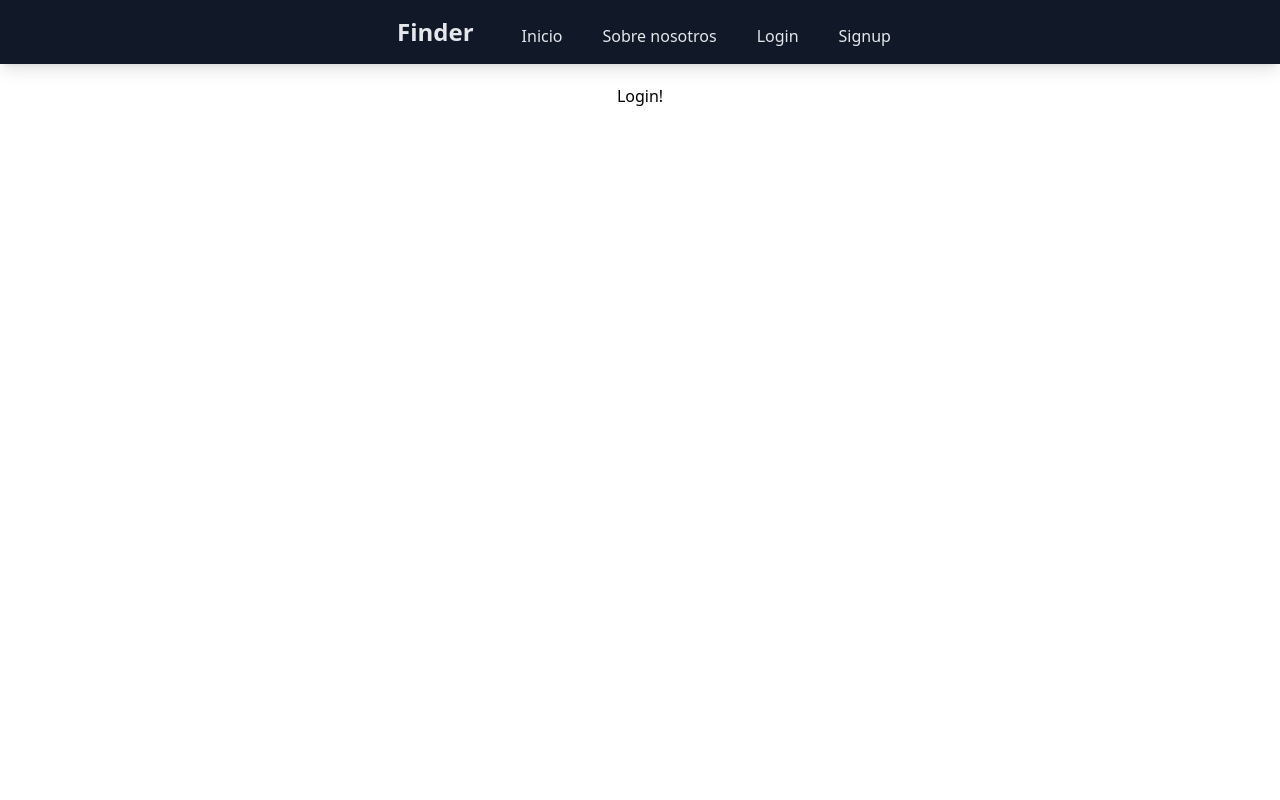
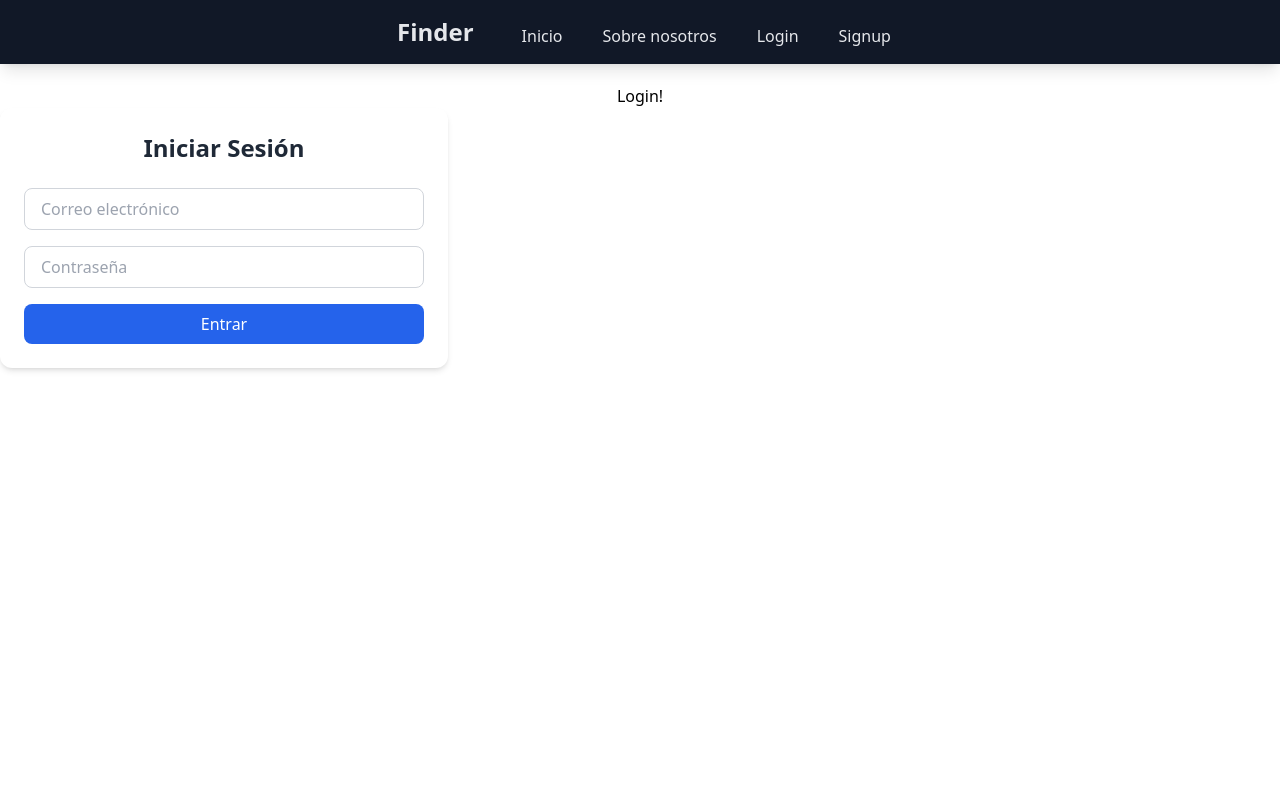
Before and after one commit to soutAle/Growise, a React (Vite) app: page /login in a window 1280 px wide. Shown: the top 800 px of the page. Built offline with nearby package versions, Linux system fonts and the light colour scheme.

Commit message:
Primer registro y login funcional

```diff
--- a/package.json
+++ b/package.json
@@ -11,6 +11,7 @@
   },
   "dependencies": {
     "@reduxjs/toolkit": "^2.5.1",
+    "axios": "^1.9.0",
     "react": "^18.3.1",
     "react-dom": "^18.3.1",
     "react-redux": "^9.2.0",
--- a/src/frontend/components/CounterTest.jsx
+++ /dev/null
@@ -1,18 +0,0 @@
-import { useDispatch, useSelector } from "react-redux";
-import { increment, decrement, reset } from "../../redux/slices/Counter.jsx";
-
-
-export const CounterTest = () => {
-    const counter = useSelector(state => state.counter.value);
-    const dispatch = useDispatch();
-
-    return (
-        <div className="container mx-auto">
-            <h1 className="text-2xl font-bold text-center my-10">Counter</h1>
-            <button className="bg-blue-200 rounded-md p-2 m-2" onClick={() => dispatch(increment())}>Increment</button>
-            <button className="bg-red-200 rounded-md p-2 m-2" onClick={() => dispatch(decrement())}>Decrement</button>
-            <button className="bg-green-200 rounded-md p-2 m-2" onClick={() => dispatch(reset())}>Reset</button>
-            <p className="text-center text-2xl font-bold">{counter}</p>
-        </div>
-    )
-}
--- /dev/null
+++ b/src/frontend/components/LoginFormComponent.jsx
@@ -0,0 +1,74 @@
+import React, { useState } from 'react'
+import axios from 'axios'
+import { useDispatch } from 'react-redux'
+import { loginSuccess } from '../../redux/slices/authSlice.js'
+import { useNavigate } from 'react-router-dom'
+
+export const LoginFormComponent = () => {
+    const [email, setEmail] = useState('')
+    const [password, setPassword] = useState('')
+    const [error, setError] = useState(null)
+
+    const dispatch = useDispatch()
+    const navigate = useNavigate()
+
+    const handleLogin = async (e) => {
+        e.preventDefault()
+        try {
+            const res = await axios.post('http://localhost:3001/api/login', {
+                email,
+                password,
+            })
+
+            dispatch(loginSuccess({ user: res.data.user, token: res.data.access_token }))
+            localStorage.setItem('token', res.data.access_token)
+            navigate('/home')
+            console.log(res.data)
+        } catch (err) {
+            console.error(err)
+            setError(err.response?.data?.msg || 'Error al iniciar sesión')
+        }
+    }
+
+    return (
+        <div className="w-full max-w-md p-6 bg-white rounded-xl shadow-md">
+            <h2 className="text-2xl font-semibold text-center text-gray-800 mb-6">Iniciar Sesión</h2>
+
+            <form onSubmit={handleLogin} className="space-y-4">
+                <div>
+                    <input
+                        type="email"
+                        placeholder="Correo electrónico"
+                        value={email}
+                        onChange={(e) => setEmail(e.target.value)}
+                        className="w-full px-4 py-2 border border-gray-300 rounded-lg focus:outline-none focus:ring-2 focus:ring-blue-500"
+                    />
+                </div>
+
+                <div>
+                    <input
+                        type="password"
+                        placeholder="Contraseña"
+                        value={password}
+                        onChange={(e) => setPassword(e.target.value)}
+                        className="w-full px-4 py-2 border border-gray-300 rounded-lg focus:outline-none focus:ring-2 focus:ring-blue-500"
+                    />
+                </div>
+
+                <button
+                    type="submit"
+                    className="w-full bg-blue-600 text-white py-2 rounded-lg hover:bg-blue-700 transition-colors"
+                >
+                    Entrar
+                </button>
+            </form>
+
+            {error && (
+                <p className="text-red-500 text-sm text-center mt-4">
+                    {error}
+                </p>
+            )}
+        </div>
+
+    )
+}
--- /dev/null
+++ b/src/frontend/components/SingUpFormComponent.jsx
@@ -0,0 +1,85 @@
+import React, { useState } from "react";
+import axios from "axios";
+import { useDispatch } from "react-redux";
+import { loginSuccess } from "../../redux/slices/authSlice.js";
+import { useNavigate } from "react-router-dom";
+
+export const SignUpFormComponent = () => {
+    const [name, setName] = useState("");
+    const [email, setEmail] = useState("");
+    const [password, setPassword] = useState("");
+    const [error, setError] = useState(null);
+
+    const dispatch = useDispatch();
+    const navigate = useNavigate();
+
+    const handleSignUp = async (e) => {
+        e.preventDefault();
+
+        try {
+            const res = await axios.post("http://localhost:3001/api/signup", {
+                name,
+                email,
+                password,
+            });
+
+            dispatch(loginSuccess({ user: res.data.user, token: res.data.access_token }));
+            localStorage.setItem("token", res.data.access_token);
+            navigate("/home");
+        } catch (err) {
+            console.error(err);
+            setError(err.response?.data?.error || "Error al registrarse");
+        }
+    };
+
+    return (
+        <div className="w-full max-w-md p-6 bg-white rounded-xl shadow-md">
+            <h2 className="text-2xl font-semibold text-center text-gray-800 mb-6">Registro</h2>
+
+            <form onSubmit={handleSignUp} className="space-y-4">
+                <div>
+                    <input
+                        type="text"
+                        placeholder="Nombre"
+                        value={name}
+                        onChange={(e) => setName(e.target.value)}
+                        className="w-full px-4 py-2 border border-gray-300 rounded-lg focus:outline-none focus:ring-2 focus:ring-blue-500"
+                    />
+                </div>
+
+                <div>
+                    <input
+                        type="email"
+                        placeholder="Correo electrónico"
+                        value={email}
+                        onChange={(e) => setEmail(e.target.value)}
+                        className="w-full px-4 py-2 border border-gray-300 rounded-lg focus:outline-none focus:ring-2 focus:ring-blue-500"
+                    />
+                </div>
+
+                <div>
+                    <input
+                        type="password"
+                        placeholder="Contraseña"
+                        value={password}
+                        onChange={(e) => setPassword(e.target.value)}
+                        className="w-full px-4 py-2 border border-gray-300 rounded-lg focus:outline-none focus:ring-2 focus:ring-blue-500"
+                    />
+                </div>
+
+                <button
+                    type="submit"
+                    className="w-full bg-blue-600 text-white py-2 rounded-lg hover:bg-blue-700 transition-colors"
+                >
+                    Registrar
+                </button>
+            </form>
+
+            {error && (
+                <p className="text-red-500 text-sm text-center mt-4">
+                    {error}
+                </p>
+            )}
+        </div>
+    );
+};
--- a/src/frontend/pages/Home.jsx
+++ b/src/frontend/pages/Home.jsx
@@ -1,5 +1,4 @@
 import React from "react";
-import { CounterTest } from "../components/CounterTest.jsx";
 
 
 export const Home = () => {
@@ -7,7 +6,6 @@ export const Home = () => {
         <div className="container h-screen text-center my-5">
             <div className="title-box">
                 <h1>Home</h1>
-                <CounterTest />
             </div>
         </div>
     )
--- a/src/frontend/pages/Login.jsx
+++ b/src/frontend/pages/Login.jsx
@@ -1,4 +1,5 @@
 import React from "react";
+import { LoginFormComponent } from '../components/LoginFormComponent.jsx';
 
 
 export const Login = () => {
@@ -6,6 +7,7 @@ export const Login = () => {
         <div className="container h-screen text-center my-5">
             <div className="title-box">
                 <h1>Login!</h1>
+                <LoginFormComponent />
             </div>
         </div>
     )
--- a/src/frontend/pages/Signup.jsx
+++ b/src/frontend/pages/Signup.jsx
@@ -1,10 +1,12 @@
 import React from "react";
+import { SignUpFormComponent } from '../components/SingUpFormComponent.jsx';
 
 
 export const Signup = () => {
     return (
         <div className="h-screen text-center my-5">
             <h1>Signup!</h1>
+            <SignUpFormComponent />
         </div>
     )
 }
--- a/src/redux/slices/Counter.jsx
+++ /dev/null
@@ -1,23 +0,0 @@
-import { createSlice } from '@reduxjs/toolkit'
-
-export const Counter = createSlice({
-    name: 'counter',
-    initialState: {
-        value: 0
-    },
-    reducers: {
-        increment: (state) => {
-            state.value += 1
-        },
-        decrement: (state) => {
-            state.value -= 1
-        },
-        reset: (state) => {
-            state.value = 0
-        },
-
-    }
-
-})
-export const { increment, decrement, reset } = Counter.actions;
-export default Counter.reducer;
--- /dev/null
+++ b/src/redux/slices/authSlice.js
@@ -0,0 +1,28 @@
+// authSlice.js
+import { createSlice } from '@reduxjs/toolkit'
+
+const initialState = {
+    user: null,
+    token: null,
+    isAuthenticated: false,
+}
+
+const authSlice = createSlice({
+    name: 'auth',
+    initialState,
+    reducers: {
+        loginSuccess: (state, action) => {
+            state.user = action.payload.user
+            state.token = action.payload.token
+            state.isAuthenticated = true
+        },
+        logout: (state) => {
+            state.user = null
+            state.token = null
+            state.isAuthenticated = false
+        },
+    },
+})
+
+export const { loginSuccess, logout } = authSlice.actions
+export default authSlice.reducer
--- a/src/redux/store.js
+++ b/src/redux/store.js
@@ -1,9 +1,9 @@
 import { configureStore } from '@reduxjs/toolkit';
-import counterReducer from './slices/Counter.jsx';
+import authReducer from './slices/authSlice';
 
 
 export const store = configureStore({
     reducer: {
-        counter: counterReducer,
+        auth: authReducer,
     },
 });
```
Also changed, not shown: 1 other file (tests, documents, lock files or other folders).
